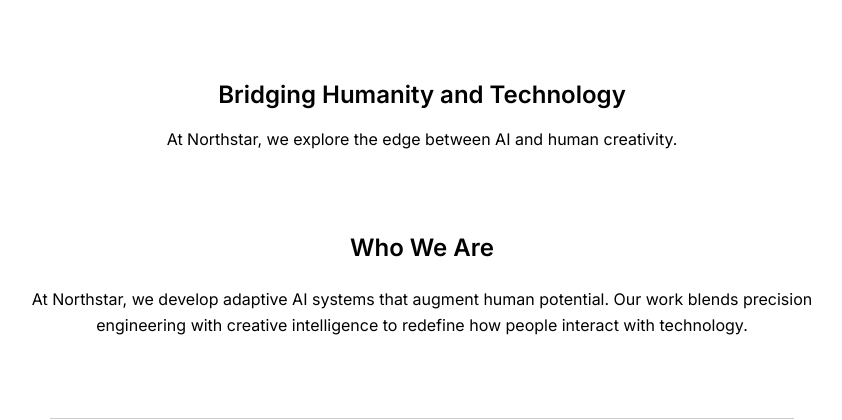
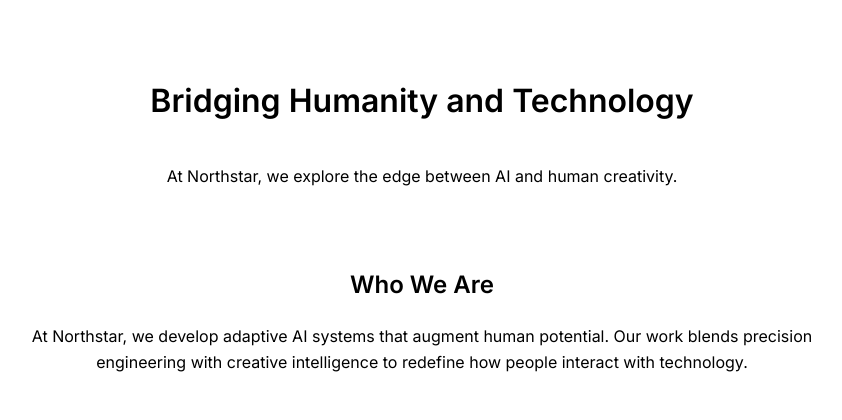
Before and after one commit to MoejoMan/Kens-Website, a Flask app: page / in a window 1280 px wide. Shown: the part 143-563 px from the top of the page, without its empty margins (218-1060 px from the left). Run offline with Flask 3, Linux system fonts and the light colour scheme.

Commit message:
reverting to original typewriter code

```diff
--- a/static/css/style.css
+++ b/static/css/style.css
@@ -52,26 +52,25 @@ main {
 }
 
 .typewriter-container {
-  display: flex;
-  justify-content: center;
+  display: inline-block;
   overflow: hidden;
   white-space: nowrap;
+  border-right: none;
 }
 
-.cursor {
-  border-right: 2px solid rgba(0, 0, 0, 0.75);
+.typewriter {
+  display: inline-block;
+  overflow: hidden;
+  white-space: nowrap;
+  border-right: 2px solid #000;
+  font-weight: 600;
   font-size: 2rem;
-  font-weight: 600;
-  white-space: nowrap;
-  overflow: hidden;
-  display: inline-block;
-  text-align: left;
 }
 
 .typewriter-animation {
   animation:
     typewriter 5s steps(50) 1s 1 normal both,
-    blinkingCursor 500ms steps(50) 1s 10 normal; /* only blink 10 times */
+    blinkingCursor 500ms steps(50) 1s 10 normal;
 }
 
 @keyframes typewriter {
@@ -80,9 +79,10 @@ main {
 }
 
 @keyframes blinkingCursor {
-  from { border-right-color: rgba(0, 0, 0, 0.75); }
+  from { border-right-color: rgba(0,0,0,0.75); }
   to { border-right-color: transparent; }
 }
+
 
 .intro {
   max-width: 800px;
--- a/templates/home.html
+++ b/templates/home.html
@@ -1,8 +1,12 @@
 {% extends 'base.html' %}
 {% block title %}Home | Northstar{% endblock %}
 {% block content %}
+<div class="typewriter-container">
+  <h1 class="typewriter typewriter-animation">Bridging Humanity and Technology</h1>
+</div>
+
+
 <section class="hero">
-  <h1 class="typewriter typewriter-animation">Bridging Humanity and Technology</h1>
   <p>At Northstar, we explore the edge between AI and human creativity.</p>
 </section>
 
```
